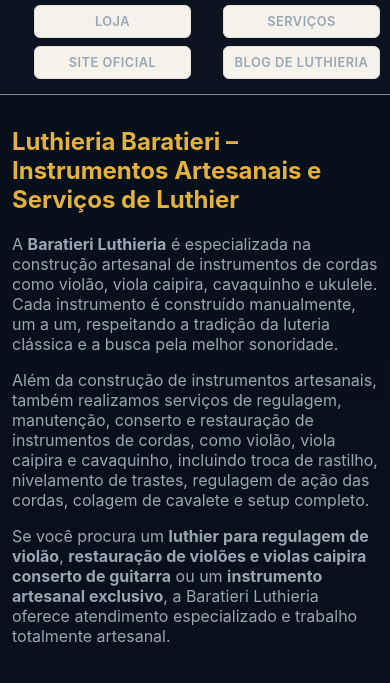
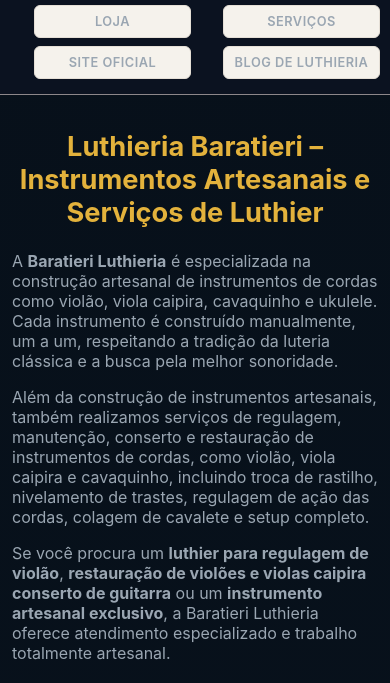
Before and after one commit to jbaratieri/baratieri_luthieria, a plain HTML site: page index.html in a window 390 px wide. Shown: the part 142-825 px from the top of the page. Drawn offline with Linux system fonts and the light colour scheme.

Commit message:
automÃ¡tico - nova versÃ£o MÃ©todo Baratieri v2.5.1

```diff
--- a/vitrine.css
+++ b/vitrine.css
@@ -1005,6 +1005,10 @@
 
 @media (max-width: 600px) {
   .logo-header {
-    max-height: 140px;
+    max-height: 150px;
+  }
+  h1 {
+    text-align: center;
+    font-size: 1.7em;
   }
 }
```
